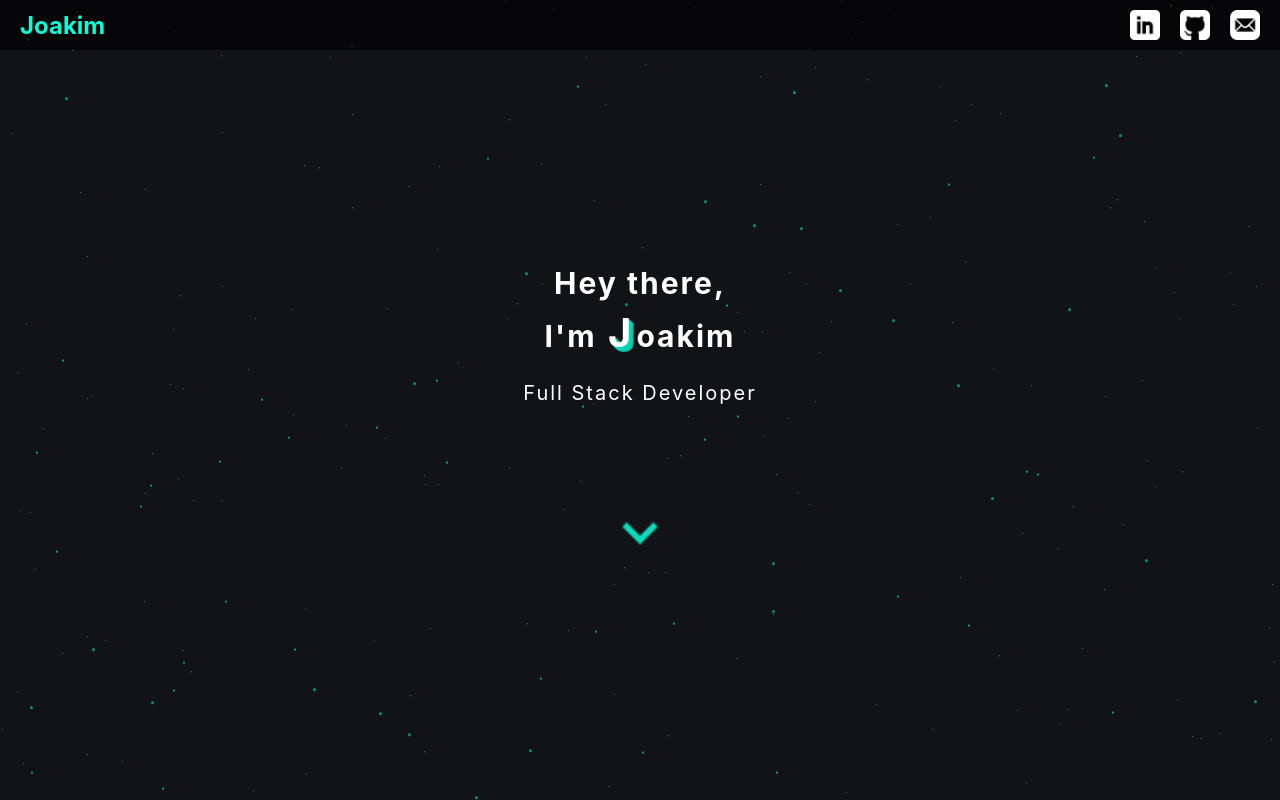
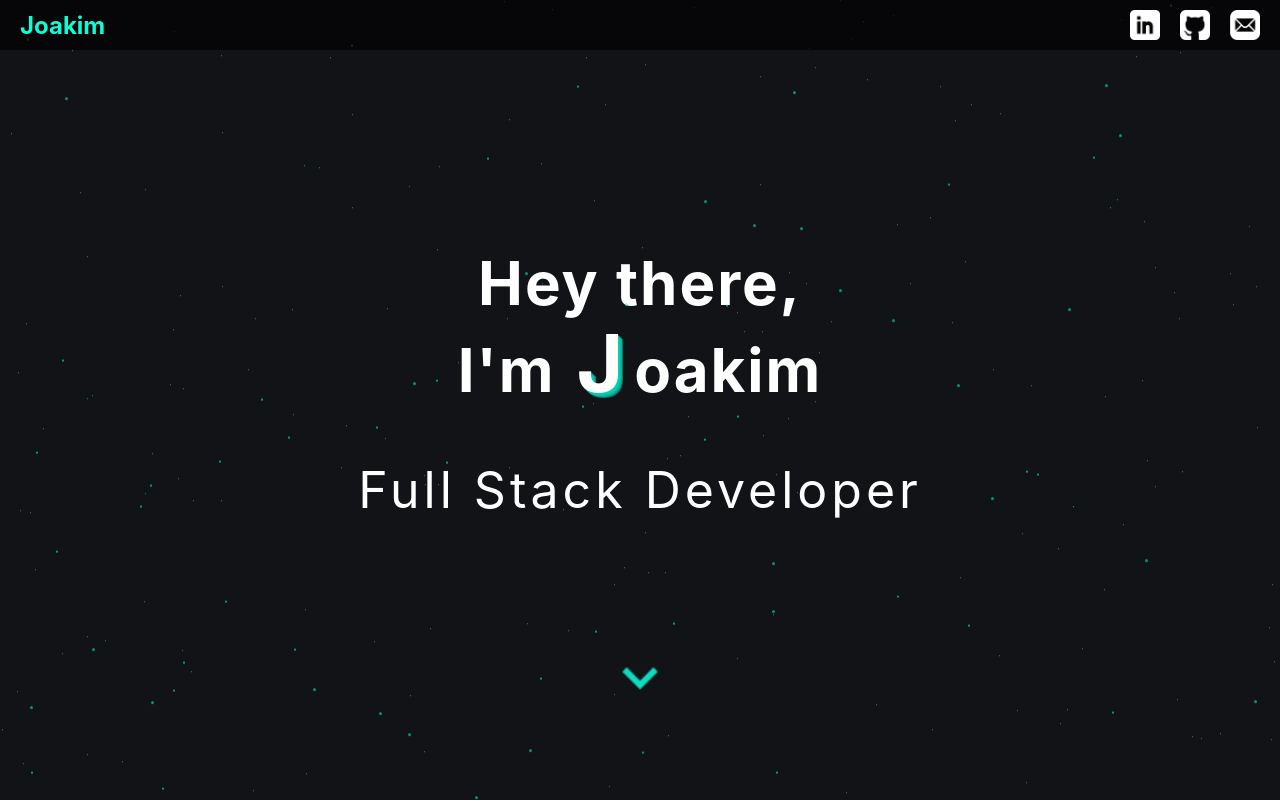
Before and after one commit to Joakim-Andersson/portfolio, a Next.js app: page / in a window 1280 px wide. Built offline with nearby package versions, Linux system fonts and the light colour scheme.

Commit message:
Add styling for arrow

```diff
--- a/pages/index.js
+++ b/pages/index.js
@@ -9,11 +9,12 @@ export default function Home() {
       <div className="medium"></div>
       <div className="big"></div>
       <main className={styles.main__header}>
-        <div className="main__header">
-          <h1 className={styles.main__header__first}>Hey there,<br/> I'm
+        <div className={styles.main__header__text}>
+          <h1 className={styles.main__header__first}>Hey there,<br /> I'm
             <span className={styles.main__header__name} > J</span>oakim
           </h1>
           <p className={styles.main__header__p}>Full Stack Developer </p>
+        </div>
       <div className={styles.main__arrow}>
         <Image className={styles.main_arrow_img}
           src="/down-arrow.png"
@@ -22,7 +23,6 @@ export default function Home() {
           height={70}
         />
       </div>
-        </div>
       </main>
     </div>
   )
--- a/styles/Home.module.css
+++ b/styles/Home.module.css
@@ -1,6 +1,6 @@
 .main__header {
   display: flex;
-  flex-direction: row;
+  flex-direction: column;
   align-content: center;
   align-items: center;
   justify-content: center;
@@ -14,45 +14,79 @@
 .main__header__first {
   font-size: 30px;
   line-height: 50px;
+  margin: 0;
 }
 
 .main__header__name {
   /* background: -webkit-linear-gradient(#0dfdd980, #0dfdd7);
   -webkit-background-clip: text;
   -webkit-text-fill-color: transparent; */
-  text-shadow:
-  1px 1px #0ad4b6c9,
-  2px 2px #0ad4b6c9,
-  3px 3px #0ad4b6c9,
-  4px 4px #0ad4b6c9,
-  5px 5px #0ad4b6c9;
   font-size: 40px;
   margin-right: 3px;
+  text-shadow: 1px 1px #0ad4b688, 2px 2px #0ad4b688, 3px 3px #0ad4b688, 4px 4px #0ad4b688, 5px 5px #0ad4b688;
 }
 
 .main__header__p {
   font-size: 20px;
   color: white;
-  margin: 15px 0 100px 0;
   letter-spacing: 2px;
 }
 
 .main__arrow {
   display: flex;
   justify-content: center;
+  position: absolute;
+  bottom: 10%;
 }
 
 .main_arrow_img {
   align-self: center;
   animation-duration: 2s;
   animation-iteration-count: infinite;
-  margin: 0 auto 0 auto;
+  margin: 0;
   transform-origin: bottom;
   animation-name: main_arrow_img;
   animation-timing-function: linear;
 }
+
 @keyframes main_arrow_img {
-  0%   { transform: translateY(0); }
-  50%  { transform: translateY(-20px); }
-  100% { transform: translateY(0); }
+  0% {
+    transform: translateY(0);
+  }
+  50% {
+    transform: translateY(-20px);
+  }
+  100% {
+    transform: translateY(0);
+  }
 }
+
+@media only screen and (min-width: 760px) and (max-width: 1000px) {
+  .main__header__first {
+    font-size: 50px;
+    line-height: 60px;
+  }
+  .main__header__name {
+    font-size: 60px;
+    margin-right: 7px;
+  }
+  .main__header__p {
+    font-size: 30px;
+    letter-spacing: 4px;
+  }
+}
+
+@media only screen and (min-width: 1000px) {
+  .main__header__first {
+    font-size: 60px;
+    line-height: 80px;
+  }
+  .main__header__name {
+    font-size: 80px;
+    margin-right: 9px;
+  }
+  .main__header__p {
+    font-size: 50px;
+    letter-spacing: 4px;
+  }
+}
```
Lines whose indentation alone changed are shown as unchanged.
